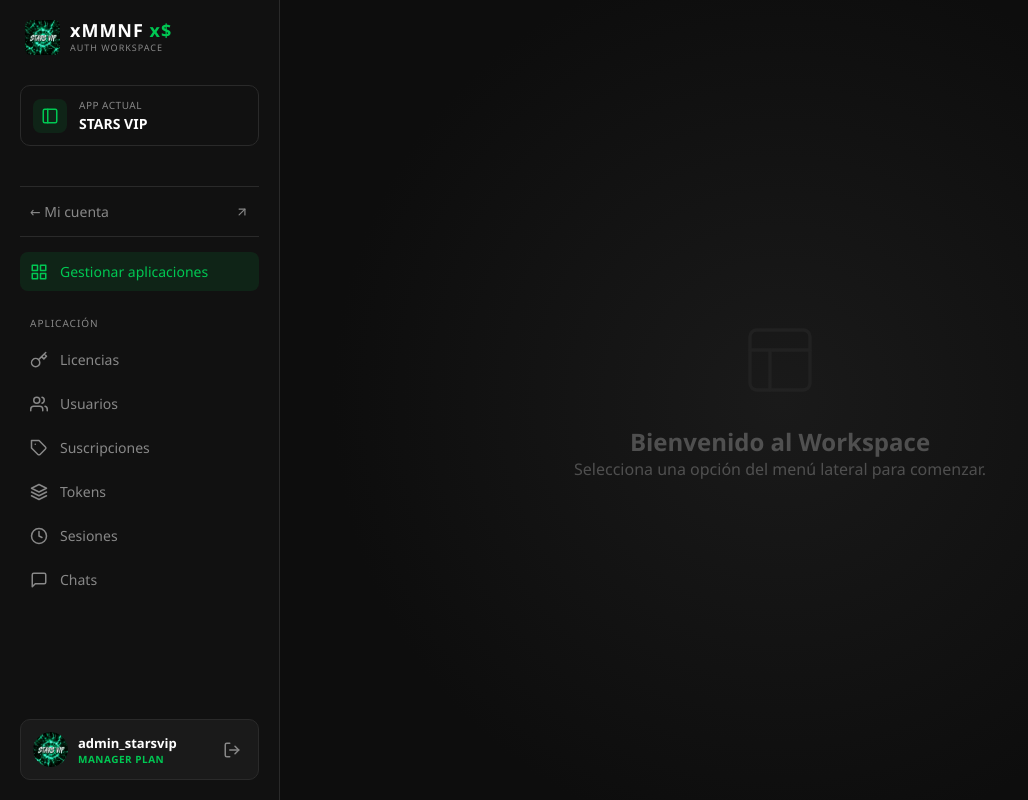
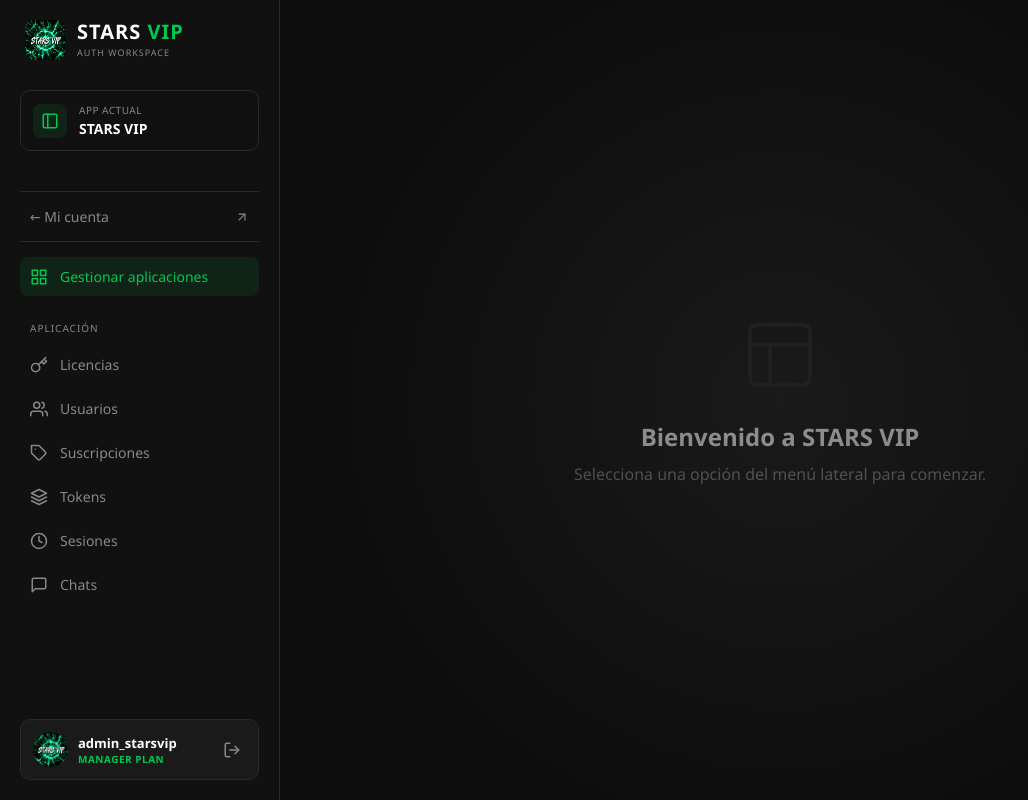
Before and after one commit to starsvip17/auth, a plain HTML site: page app.html in a window 1280 px wide. Shown: the whole page, without its empty margins (0-1028 px from the left). Drawn offline with Linux system fonts and the light colour scheme.

Commit message:
Update app.html

```diff
--- a/app.html
+++ b/app.html
@@ -3,7 +3,7 @@
 <head>
     <meta charset="UTF-8">
     <meta name="viewport" content="width=device-width, initial-scale=1.0">
-    <title>Workspace - xMMNF</title>
+    <title>Workspace - STARS VIP</title>
     <style>
         /* --- ESTILOS GLOBALES --- */
         :root {
@@ -15,7 +15,7 @@
             --border-color: #2a2a2a;
             --accent-green: #00c853;
             --accent-green-hover: #00a344;
-            --accent-green-bg: rgba(0, 200, 83, 0.1); /* Fondo sutil verde */
+            --accent-green-bg: rgba(0, 200, 83, 0.1);
             --font-family: 'Segoe UI', Tahoma, Geneva, Verdana, sans-serif;
         }
 
@@ -46,19 +46,19 @@
             overflow-y: auto;
         }
 
-        /* Logo */
+        /* Logo Header */
         .sidebar-header {
             display: flex;
             align-items: center;
-            gap: 10px;
+            gap: 12px;
             margin-bottom: 30px;
             padding-left: 5px;
         }
 
         .sidebar-header img {
-            height: 35px;
+            height: 40px;
             width: auto;
-            border-radius: 6px;
+            border-radius: 8px;
         }
 
         .sidebar-header .brand-text {
@@ -66,11 +66,13 @@
             flex-direction: column;
         }
 
+        /* CAMBIO: Nombre principal ahora es STARS VIP */
         .sidebar-header h1 {
-            font-size: 18px;
+            font-size: 20px;
             font-weight: 800;
             letter-spacing: 1px;
             line-height: 1;
+            color: var(--text-main);
         }
 
         .sidebar-header h1 span {
@@ -81,7 +83,7 @@
             font-size: 9px;
             color: var(--text-muted);
             letter-spacing: 1px;
-            margin-top: 2px;
+            margin-top: 4px;
         }
 
         /* App Actual Box */
@@ -203,7 +205,7 @@
             color: var(--text-main);
         }
 
-        /* Perfil de Usuario (Abajo) */
+        /* Perfil de Usuario */
         .user-profile {
             margin-top: auto;
             background-color: var(--card-bg);
@@ -271,7 +273,7 @@
             color: var(--accent-green);
         }
 
-        /* --- CONTENIDO PRINCIPAL (DERECHA) --- */
+        /* --- CONTENIDO PRINCIPAL --- */
         .main-content {
             flex: 1;
             padding: 40px;
@@ -281,7 +283,6 @@
             background: radial-gradient(circle at center, #1a1a1a 0%, #0d0d0d 70%);
         }
 
-        /* Placeholder para el contenido que irá a la derecha */
         .content-placeholder {
             text-align: center;
             color: var(--text-muted);
@@ -295,7 +296,12 @@
             stroke: var(--border-color);
         }
 
-        /* Ocultar scrollbar en la sidebar para que se vea más limpio */
+        .content-placeholder h2 {
+            color: var(--text-main);
+            margin-bottom: 10px;
+            font-size: 24px;
+        }
+
         .sidebar::-webkit-scrollbar {
             width: 6px;
         }
@@ -309,11 +315,11 @@
 
     <!-- BARRA LATERAL -->
     <aside class="sidebar">
-        <!-- Logo Header -->
+        <!-- Logo Header (Ahora dice STARS VIP) -->
         <div class="sidebar-header">
-            <img src="logo.jpeg" alt="Logo xMMNF">
+            <img src="logo.jpeg" alt="Logo STARS VIP">
             <div class="brand-text">
-                <h1>xMMNF <span>x$</span></h1>
+                <h1>STARS <span>VIP</span></h1>
                 <p>AUTH WORKSPACE</p>
             </div>
         </div>
@@ -410,7 +416,7 @@
     <main class="main-content">
         <div class="content-placeholder">
             <svg viewBox="0 0 24 24" fill="none" stroke="currentColor" stroke-width="1" stroke-linecap="round" stroke-linejoin="round"><rect x="3" y="3" width="18" height="18" rx="2" ry="2"></rect><line x1="3" y1="9" x2="21" y2="9"></line><line x1="9" y1="21" x2="9" y2="9"></line></svg>
-            <h2>Bienvenido al Workspace</h2>
+            <h2>Bienvenido a STARS VIP</h2>
             <p>Selecciona una opción del menú lateral para comenzar.</p>
         </div>
     </main>
```
